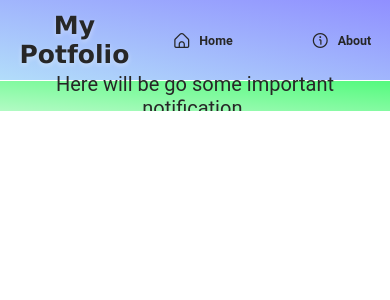
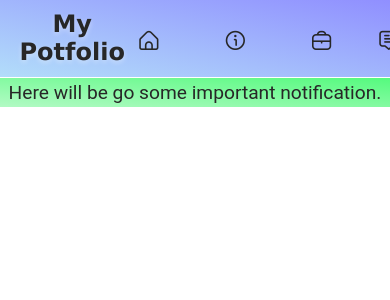
Before and after one commit to Rahulkumar703/My-Portfolio-Website, a React (Create React App) app: page / in a window 390 px wide. Shown: the top 300 px of the page. Built offline with nearby package versions, Linux system fonts and the light colour scheme.

Commit message:
Compeleted Responsive Work for Tablets in Navbar

```diff
--- a/src/Components/Header.js
+++ b/src/Components/Header.js
@@ -1,5 +1,6 @@
 import React from 'react'
 import './Style/Header.css'
+import './Style/Responsive-Header.css'
 
 function Header() {
   return (
@@ -16,9 +17,9 @@ function Header() {
         <div className="nav-tabs">
           <ul className="nav-list">
             <li href="/" className="nav-items">
-              <a className="nav-links">
+              <a href="/" className="nav-links" title="Home">
                 <span className="nav-links-icon">
-                  <i class="fi fi-rr-home"></i>
+                  <i className="fi fi-rr-home"></i>
                 </span>
                 <span className="nav-links-text">
                   <h5>Home</h5>
@@ -26,9 +27,9 @@ function Header() {
               </a>
             </li>
             <li href="/" className="nav-items">
-              <a className="nav-links">
+              <a href="/" className="nav-links" title="About">
                 <span className="nav-links-icon">
-                  <i class="fi fi-rr-info"></i>
+                  <i className="fi fi-rr-info"></i>
                 </span>
                 <span className="nav-links-text">
                   <h5>About</h5>
@@ -36,9 +37,9 @@ function Header() {
               </a>
             </li>
             <li href="/" className="nav-items">
-              <a className="nav-links">
+              <a href="/" className="nav-links" title="Projects" >
                 <span className="nav-links-icon">
-                  <i class="fi fi-rr-briefcase"></i>
+                  <i className="fi fi-rr-briefcase"></i>
                 </span>
                 <span className="nav-links-text">
                   <h5>Projects</h5>
@@ -46,9 +47,9 @@ function Header() {
               </a>
             </li>
             <li href="/" className="nav-items">
-              <a className="nav-links">
+              <a href="/" className="nav-links" title="Contact" >
                 <span className="nav-links-icon">
-                  <i class="fi fi-rr-comment-alt"></i>
+                  <i className="fi fi-rr-comment-alt"></i>
                 </span>
                 <span className="nav-links-text">
                   <h5>Contact</h5>
--- a/src/Components/Style/Header.css
+++ b/src/Components/Style/Header.css
@@ -34,7 +34,8 @@ header nav .title .title-link h1
     text-shadow: 0px 2px 5px rgba(255, 255, 255, 0.4);
 }
 /* Navbar Title */
-header nav .title .title-link:hover h1
+header nav .title .title-link:hover h1,
+header nav .title .title-link:focus h1
 {
     color: var(--white);
     text-shadow: 0px 2px 5px rgba(0,0,0,0.3);
@@ -58,39 +59,58 @@ header nav .nav-tabs .nav-list .nav-items
 {
     margin: 0 2rem;
 }
+header nav .nav-tabs .nav-list .nav-items:first-child
+{
+    margin-left: 0;
+}
+header nav .nav-tabs .nav-list .nav-items:last-child
+{
+    margin-left: 0;
+}
 header nav .nav-tabs .nav-list .nav-links
 {
     display: flex;
-    align-items: center;
+    align-items: baseline;
     justify-content: center;
-    font-size: 1.5rem;
     cursor: pointer;
     padding: 1rem 1.5rem;
     border-radius: .5rem;
     transition: .3s ease-in-out;
+    color: var(--black);
 }
-header nav .nav-tabs .nav-list .nav-links .nav-links-icon,
+header nav .nav-tabs .nav-list .nav-links .nav-links-icon
+{
+    margin-right: .5rem;
+}
 header nav .nav-tabs .nav-list .nav-links .nav-links-icon i
 {
-    margin: 0 .5rem;
+    font-size: 2rem;
     display: flex;
     align-items: center;
     justify-content: center;
+    font-weight: normal;
+    transform: translatey(.25rem);
 }
-header nav .nav-tabs .nav-list .nav-links .nav-links-text
+header nav .nav-tabs .nav-list .nav-links .nav-links-text h5
 {
+    font-size: 1.5rem;
     font-weight: normal;
 }
+
 /* Navigation Tabs Hover Effects */
 header nav .nav-tabs .nav-list .nav-links:hover .nav-links-icon i,
-header nav .nav-tabs .nav-list .nav-links:hover .nav-links-text h5
+header nav .nav-tabs .nav-list .nav-links:hover .nav-links-text h5,
+header nav .nav-tabs .nav-list .nav-links:focus .nav-links-icon i,
+header nav .nav-tabs .nav-list .nav-links:focus .nav-links-text h5
 {
     color: var(--white);
 }
-header nav .nav-tabs .nav-list .nav-links:hover
+header nav .nav-tabs .nav-list .nav-links:hover,
+header nav .nav-tabs .nav-list .nav-links:focus
 {
     box-shadow: 0px 1px 5px rgba(0,0,0,0.2),
                 0px 5px 15px rgba(0,0,0,0.1);
+                outline: none;
 }
 
 /* Info bar */
--- /dev/null
+++ b/src/Components/Style/Responsive-Header.css
@@ -0,0 +1,37 @@
+/* for--phone-only */
+@media (max-width: 599px) {
+
+}
+/* for-tablet-portrait-up */
+@media (max-width: 1800px) {
+    html
+    {
+        font-size: 70%;
+    }
+}
+/* for-tablet-landscape-up */
+@media (max-width: 1200px) {
+    html
+    {
+        font-size: 62.5%;
+    }
+}
+/* for-desktop-up */
+@media (max-width: 900px) {
+    html
+    {
+        font-size: 60%;
+    }
+    header nav .nav-tabs .nav-list .nav-links .nav-links-text
+    {
+        display: none;
+    }
+    header nav .nav-tabs .nav-list .nav-links .nav-links-icon
+    {
+        margin-right: 0;
+    }
+}
+/* for-big-desktop-up */
+@media (max-width: 600px) {
+
+}
```
